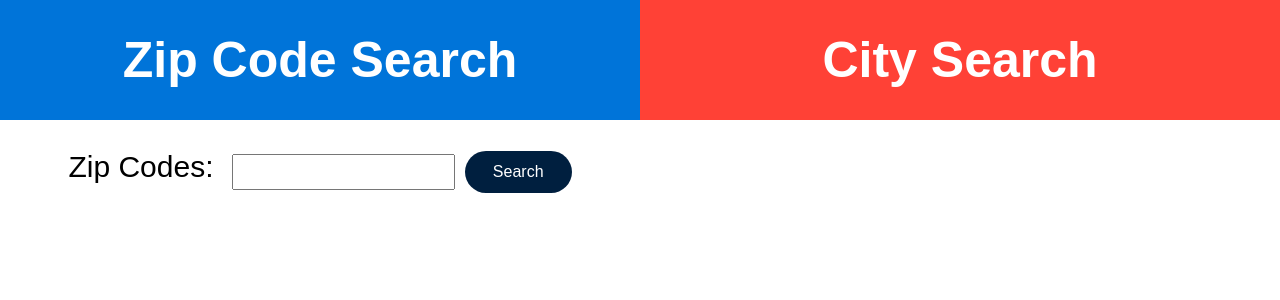
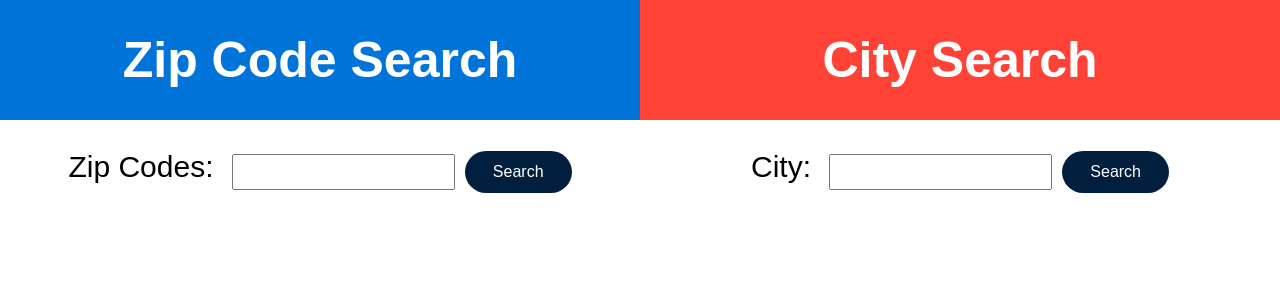
Before and after one commit to caitlinselca/Zip-Code-API, a React (Create React App) app: page / in a window 1280 px wide. Shown: the top 300 px of the page. Built offline with nearby package versions, Linux system fonts and the light colour scheme.

Commit message:
Finished everything

```diff
--- a/src/App.css
+++ b/src/App.css
@@ -98,3 +98,8 @@ h1 {
   align-items: center;
   justify-content: center;
 }
+
+.cityzipcodes {
+  font: 20px copperplate;
+  color: blue;
+}
--- a/src/City.js
+++ b/src/City.js
@@ -2,11 +2,72 @@ import React, { Component } from "react";
 import axios from "axios";
 
 class City extends Component {
+  constructor(props) {
+    super(props);
+    this.state = {
+      city: "",
+      cityInfo: [],
+      isError: false
+    };
+  }
+
+  handleChange = e => {
+    this.setState({
+      city: e.target.value
+    });
+  };
+
+  // after pressing button, call zipcode API
+  // parse response, create an object with desired data from API response
+  // update state storing information about zip code
+  handleSubmit = e => {
+    console.log("City: " + this.state.city);
+    axios
+      .get(`https://ctp-zip-api.herokuapp.com/city/${this.state.city.toUpperCase()}`)
+      .then(city => {
+        this.setState({ cityInfo: city.data });
+      })
+      .catch(err => {
+        console.log(err);
+        this.setState({ isError: true, cityInfo: [] });
+      });
+  };
+
+  displayZipCodes = () => {
+    const {cityInfo} = this.state;
+    if(cityInfo.length > 0){
+        let cityzips = Object.keys(this.state.cityInfo).map( (key) => {
+          return <div class="cityzipcodes" key={key}>{this.state.cityInfo[key]}</div>;
+        });
+        return cityzips;
+    }
+  }
+
   render() {
+    // loop through information about city
+    // display zipcodes for each location
+
     return (
       <div>
         <div className="header-city">
           <h1> City Search </h1>
+        </div>
+        <div className="content-container">
+          <label> City: </label>
+          <input
+            type="string"
+            value={this.state.city}
+            name="city"
+            className="input-field"
+            onChange={this.handleChange}
+          ></input>
+          <button className="search-button" onClick={this.handleSubmit}>
+            Search
+          </button>
+        </div>
+        <div className="cards-container">
+        {this.state.isError ? <p> No Results </p> : ""}
+        {this.displayZipCodes()}
         </div>
       </div>
     );
```
